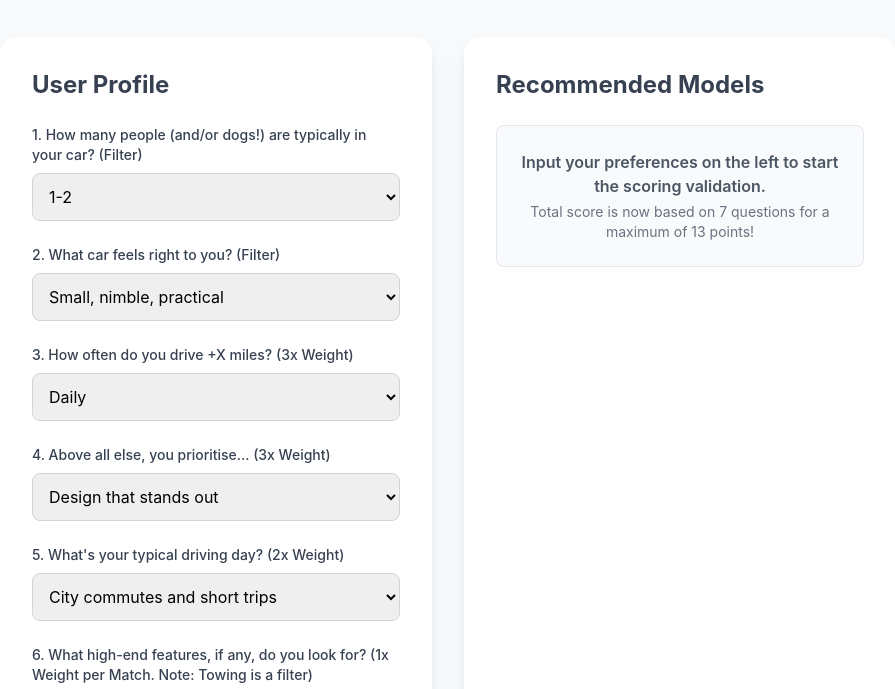
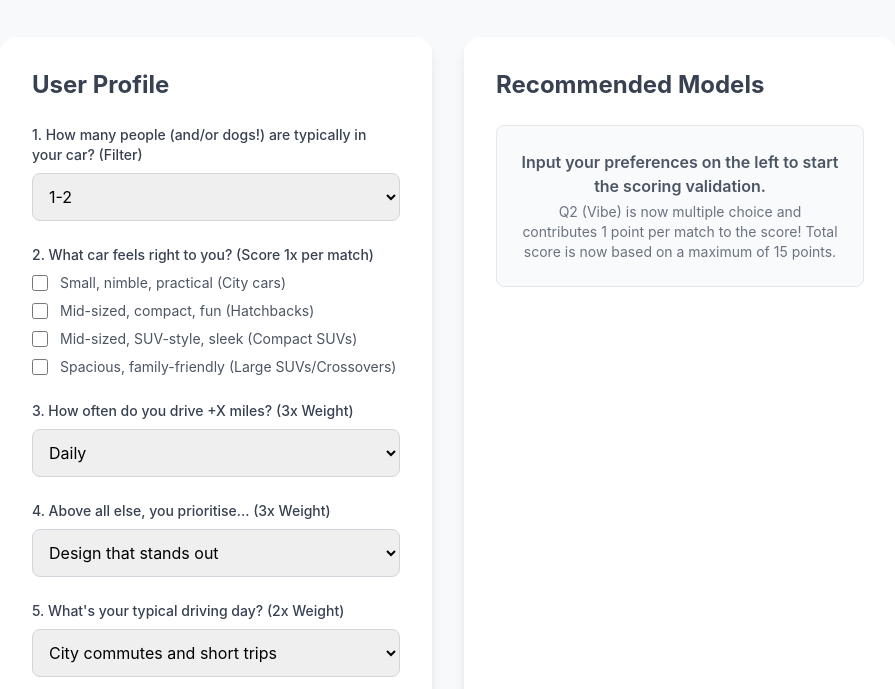
Before and after one commit to hawk-dviveiros/test-renault, a plain HTML site: page index.html in a window 1280 px wide. Shown: the part 111-800 px from the top of the page, without its empty margins (192-1087 px from the left). Drawn offline with Linux system fonts and the light colour scheme.

Commit message:
Convert Q2 (Vibe) to multi-select scoring to guarantee ranked results.

```diff
--- a/index.html
+++ b/index.html
@@ -62,22 +62,37 @@
                 <h2 class="text-2xl font-bold mb-6 text-gray-700">User Profile</h2>
                 <form id="car-quiz-form" class="space-y-6">
 
-                    <!-- Q1: How many people -->
+                    <!-- Q1: How many people (FILTER) -->
                     <div>
                         <label class="block text-sm font-medium text-gray-700 mb-2">1. How many people (and/or dogs!) are typically in your car? (Filter)</label>
-                        <select name="people" id="people-select" onchange="updateVibeOptions()" class="w-full p-3 border border-gray-300 rounded-lg focus:ring-red-500 focus:border-red-500">
+                        <select name="people" id="people-select" class="w-full p-3 border border-gray-300 rounded-lg focus:ring-red-500 focus:border-red-500">
                             <option value="1-2">1-2</option>
                             <option value="2-4">2-4</option>
                             <option value="5">5</option>
                         </select>
                     </div>
 
-                    <!-- Q2: Perfect Car Vibe (Dynamically Populated) -->
+                    <!-- Q2: Perfect Car Vibe (MULTIPLE CHOICE - Score 1x per match, Max 2 pts) -->
                     <div>
-                        <label class="block text-sm font-medium text-gray-700 mb-2">2. What car feels right to you? (Filter)</label>
-                        <select name="vibe" id="vibe-select" class="w-full p-3 border border-gray-300 rounded-lg focus:ring-red-500 focus:border-red-500">
-                            <!-- Options populated by JavaScript based on Q1 -->
-                        </select>
+                        <label class="block text-sm font-medium text-gray-700 mb-2">2. What car feels right to you? (Score 1x per match)</label>
+                        <div class="space-y-2 mt-2">
+                            <label class="flex items-center">
+                                <input type="checkbox" name="vibe" value="Small, nimble, practical" class="h-4 w-4 text-red-600 border-gray-300 rounded focus:ring-red-500">
+                                <span class="ml-3 text-sm text-gray-600">Small, nimble, practical (City cars)</span>
+                            </label>
+                            <label class="flex items-center">
+                                <input type="checkbox" name="vibe" value="Mid-sized, compact, fun" class="h-4 w-4 text-red-600 border-gray-300 rounded focus:ring-red-500">
+                                <span class="ml-3 text-sm text-gray-600">Mid-sized, compact, fun (Hatchbacks)</span>
+                            </label>
+                            <label class="flex items-center">
+                                <input type="checkbox" name="vibe" value="Mid-sized, SUV-style, sleek" class="h-4 w-4 text-red-600 border-gray-300 rounded focus:ring-red-500">
+                                <span class="ml-3 text-sm text-gray-600">Mid-sized, SUV-style, sleek (Compact SUVs)</span>
+                            </label>
+                            <label class="flex items-center">
+                                <input type="checkbox" name="vibe" value="Spacious, family-friendly" class="h-4 w-4 text-red-600 border-gray-300 rounded focus:ring-red-500">
+                                <span class="ml-3 text-sm text-gray-600">Spacious, family-friendly (Large SUVs/Crossovers)</span>
+                            </label>
+                        </div>
                     </div>
 
                     <!-- Q3: Driving Distance Frequency (Weighted 3x) -->
@@ -164,68 +179,38 @@
 
     <script>
         // --- 1. CAR MODEL DATA ---
-        // Max Score: 3(LDF) + 3(P) + 2(DD) + 3(F) + 2(CA) = 13 points
+        // Max Score: 15 points (Q2 max 2, Q3 max 3, Q4 max 3, Q5 max 2, Q6 max 3, Q7 max 2)
         const CAR_MODELS = [
+            // Note: 'vibe' is now an array to allow for multiple matching tags.
             // Clio
-            { name: "Clio", capacity: "1-2", vibe: "Small, nimble, practical", longDistanceFrequency: "Weekly", prioritise: "The essentials, done right", drivingDay: "Always on-the-go with kids", features: ["Exciting colourways"], towingWeight: 900, chargingAccess: "No", description: "Compact and efficient city car (Petrol/Hybrid)." },
+            { name: "Clio", capacity: "1-2", vibe: ["Small, nimble, practical"], longDistanceFrequency: "Weekly", prioritise: "The essentials, done right", drivingDay: "Always on-the-go with kids", features: ["Exciting colourways"], towingWeight: 900, chargingAccess: "No", description: "Compact and efficient city car (Petrol/Hybrid)." },
             // R5 e-Tech Electric
-            { name: "R5 e-Tech Electric", capacity: "2-4", vibe: "Mid-sized, compact, fun", longDistanceFrequency: "Rarely", prioritise: "Design that stands out", drivingDay: "City commutes and short trips", features: ["High-end audio system", "Exciting colourways"], towingWeight: 500, chargingAccess: "At home", description: "Fun, electric hatchback with bold design." },
+            { name: "R5 e-Tech Electric", capacity: "2-4", vibe: ["Mid-sized, compact, fun"], longDistanceFrequency: "Rarely", prioritise: "Design that stands out", drivingDay: "City commutes and short trips", features: ["High-end audio system", "Exciting colourways"], towingWeight: 500, chargingAccess: "At home", description: "Fun, electric hatchback with bold design." },
             // R4 e-Tech Electric
-            { name: "R4 e-Tech Electric", capacity: "2-4", vibe: "Mid-sized, compact, fun", longDistanceFrequency: "Rarely", prioritise: "Design that stands out", drivingDay: "City commutes and short trips", features: ["High-end audio system"], towingWeight: 750, chargingAccess: "At work", description: "Rugged electric crossover." },
-            // Captur
-            { name: "Captur", capacity: "2-4", vibe: "Mid-sized, SUV-style, sleek", longDistanceFrequency: "Daily", prioritise: "Features and modern tech", drivingDay: "High mileage motorway driving", features: ["Panoramic sunroof", "High-end audio system", "Capable of towing above 700 KGs"], towingWeight: 1200, chargingAccess: "Not currently, but I could install at home", description: "Small SUV, versatile and connected (Hybrid/Petrol)." },
+            { name: "R4 e-Tech Electric", capacity: "2-4", vibe: ["Mid-sized, compact, fun"], longDistanceFrequency: "Rarely", prioritise: "Design that stands out", drivingDay: "City commutes and short trips", features: ["High-end audio system"], towingWeight: 750, chargingAccess: "At work", description: "Rugged electric crossover." },
+            // Captur - Max 2 Vibe points
+            { name: "Captur", capacity: "2-4", vibe: ["Mid-sized, SUV-style, sleek", "Spacious, family-friendly"], longDistanceFrequency: "Daily", prioritise: "Features and modern tech", drivingDay: "High mileage motorway driving", features: ["Panoramic sunroof", "High-end audio system", "Capable of towing above 700 KGs"], towingWeight: 1200, chargingAccess: "Not currently, but I could install at home", description: "Small SUV, versatile and connected (Hybrid/Petrol)." },
             // Symbioz
-            { name: "Symbioz", capacity: "2-4", vibe: "Mid-sized, SUV-style, sleek", longDistanceFrequency: "Daily", prioritise: "Features and modern tech", drivingDay: "High mileage motorway driving", features: ["Panoramic sunroof", "High-end audio system"], towingWeight: 1000, chargingAccess: "At home", description: "Mid-sized family SUV (Hybrid/Petrol)." },
+            { name: "Symbioz", capacity: "2-4", vibe: ["Mid-sized, SUV-style, sleek"], longDistanceFrequency: "Daily", prioritise: "Features and modern tech", drivingDay: "High mileage motorway driving", features: ["Panoramic sunroof", "High-end audio system"], towingWeight: 1000, chargingAccess: "At home", description: "Mid-sized family SUV (Hybrid/Petrol)." },
             // Megane
-            { name: "Megane", capacity: "2-4", vibe: "Mid-sized, compact, fun", longDistanceFrequency: "Weekly", prioritise: "Design that stands out", drivingDay: "High mileage motorway driving", features: ["High-end audio system", "Bike rack"], towingWeight: 750, chargingAccess: "At home", description: "Sporty electric hatchback." },
-            // Scenic
-            { name: "Scenic", capacity: "5", vibe: "Spacious, family-friendly", longDistanceFrequency: "Daily", prioritise: "Comfort and space", drivingDay: "High mileage motorway driving", features: ["Panoramic sunroof", "High-end audio system", "Capable of towing above 700 KGs"], towingWeight: 1500, chargingAccess: "At home", description: "Large, electric family SUV." },
+            { name: "Megane", capacity: "2-4", vibe: ["Mid-sized, compact, fun"], longDistanceFrequency: "Weekly", prioritise: "Design that stands out", drivingDay: "High mileage motorway driving", features: ["High-end audio system", "Bike rack"], towingWeight: 750, chargingAccess: "At home", description: "Sporty electric hatchback." },
+            // Scenic - Max 2 Vibe points
+            { name: "Scenic", capacity: "5", vibe: ["Spacious, family-friendly", "Mid-sized, SUV-style, sleek"], longDistanceFrequency: "Daily", prioritise: "Comfort and space", drivingDay: "High mileage motorway driving", features: ["Panoramic sunroof", "High-end audio system", "Capable of towing above 700 KGs"], towingWeight: 1500, chargingAccess: "At home", description: "Large, electric family SUV." },
             // Rafale
-            { name: "Rafale", capacity: "5", vibe: "Spacious, family-friendly", longDistanceFrequency: "Daily", prioritise: "Design that stands out", drivingDay: "High mileage motorway driving", features: ["Panoramic sunroof", "High-end audio system", "Capable of towing above 700 KGs"], towingWeight: 1500, chargingAccess: "At work", description: "Coupe SUV with focus on design (Hybrid/Petrol)." },
+            { name: "Rafale", capacity: "5", vibe: ["Spacious, family-friendly"], longDistanceFrequency: "Daily", prioritise: "Design that stands out", drivingDay: "High mileage motorway driving", features: ["Panoramic sunroof", "High-end audio system", "Capable of towing above 700 KGs"], towingWeight: 1500, chargingAccess: "At work", description: "Coupe SUV with focus on design (Hybrid/Petrol)." },
             // Austral
-            { name: "Austral", capacity: "5", vibe: "Spacious, family-friendly", longDistanceFrequency: "Daily", prioritise: "Comfort and space", drivingDay: "High mileage motorway driving", features: ["Panoramic sunroof", "High-end audio system", "Capable of towing above 700 KGs"], towingWeight: 1500, chargingAccess: "Not currently, but I could install at home", description: "Premium SUV with hybrid technology." },
+            { name: "Austral", capacity: "5", vibe: ["Spacious, family-friendly"], longDistanceFrequency: "Daily", prioritise: "Comfort and space", drivingDay: "High mileage motorway driving", features: ["Panoramic sunroof", "High-end audio system", "Capable of towing above 700 KGs"], towingWeight: 1500, chargingAccess: "Not currently, but I could install at home", description: "Premium SUV with hybrid technology." },
             // Twingo
-            { name: "Twingo", capacity: "1-2", vibe: "Small, nimble, practical", longDistanceFrequency: "Rarely", prioritise: "Design that stands out", drivingDay: "City commutes and short trips", features: [], towingWeight: 0, chargingAccess: "At home", description: "Electric city car." }
+            { name: "Twingo", capacity: "1-2", vibe: ["Small, nimble, practical"], longDistanceFrequency: "Rarely", prioritise: "Design that stands out", drivingDay: "City commutes and short trips", features: [], towingWeight: 0, chargingAccess: "At home", description: "Electric city car." }
         ];
 
-        // --- 2. DYNAMIC MAPPING DATA ---
-        // Maps the capacity (Q1) to the distinct vibe options (Q2) available in that category.
-        const CAPACITY_TO_VIBES = {
-            "1-2": [
-                "Small, nimble, practical"
-            ],
-            "2-4": [
-                "Mid-sized, compact, fun",
-                "Mid-sized, SUV-style, sleek"
-            ],
-            "5": [
-                "Spacious, family-friendly"
-            ]
-        };
+        // --- 2. DYNAMIC MAPPING DATA (Removed as Q2 is no longer dynamic) ---
 
-        // --- 3. DYNAMIC UI LOGIC ---
+        // --- 3. DYNAMIC UI LOGIC (Removed as Q2 is no longer dynamic) ---
 
         function updateVibeOptions() {
-            const peopleSelect = document.getElementById('people-select');
-            const vibeSelect = document.getElementById('vibe-select');
-            const selectedCapacity = peopleSelect.value;
-
-            const vibes = CAPACITY_TO_VIBES[selectedCapacity] || [];
-
-            vibeSelect.innerHTML = '';
-
-            if (vibes.length > 0) {
-                vibes.forEach(vibe => {
-                    const option = document.createElement('option');
-                    option.value = vibe;
-                    option.textContent = vibe;
-                    vibeSelect.appendChild(option);
-                });
-            } else {
-                 const option = document.createElement('option');
-                 option.textContent = "No Vibe options available";
-                 vibeSelect.appendChild(option);
-            }
+            // Function no longer needed, retained as a placeholder function name to avoid console errors
+            // if the onchange event is still mistakenly referenced.
         }
 
 
@@ -241,7 +226,7 @@
 
                 // --- A. FILTERS (Pass/Fail) ---
 
-                // F1: People Capacity Filter
+                // F1: People Capacity Filter (STILL A FILTER)
                 if (model.capacity !== userInput.people) {
                     isFiltered = true;
                     matchDetails.push({ key: "People", isMatch: false, reason: `Needs ${userInput.people} but model has ${model.capacity}` });
@@ -249,15 +234,7 @@
                     matchDetails.push({ key: "People", isMatch: true, reason: `Matches capacity (${model.capacity})` });
                 }
 
-                // F2: Car Vibe Filter
-                if (model.vibe !== userInput.vibe) {
-                    isFiltered = true;
-                    matchDetails.push({ key: "Vibe", isMatch: false, reason: `User wants "${userInput.vibe}" but model is "${model.vibe}"` });
-                } else {
-                     matchDetails.push({ key: "Vibe", isMatch: true, reason: `Matches vibe: "${model.vibe}"` });
-                }
-
-                // F3: Towing Filter
+                // F2: Towing Filter (STILL A FILTER)
                 const wantsTowing = userInput.features.includes("Capable of towing above 700 KGs");
                 if (wantsTowing && model.towingWeight < 700) {
                     isFiltered = true;
@@ -275,9 +252,19 @@
                     return;
                 }
 
-                // --- B. WEIGHTED SCORING (Max Score = 13 points) ---
+                // --- B. WEIGHTED SCORING (Max Score = 15 points) ---
 
-                // W1: Distance Frequency (3x Weight)
+                // W1: Vibe Score (1x Weight per match, Max 2 points) - NEW SCORING
+                let vibeMatches = 0;
+                userInput.vibe.forEach(userVibe => {
+                    if (model.vibe.includes(userVibe)) {
+                        score += 1;
+                        vibeMatches++;
+                    }
+                });
+                matchDetails.push({ key: "Vibe Match (1x per)", isMatch: vibeMatches > 0, reason: `Matched ${vibeMatches} Vibe tags (+${vibeMatches} pts)` });
+
+                // W2: Distance Frequency (3x Weight)
                 if (model.longDistanceFrequency === userInput.longDistanceFrequency) {
                     score += 3;
                     matchDetails.push({ key: "Distance Freq. (3x)", isMatch: true, reason: `Matched frequency: "${model.longDistanceFrequency}" (+3 pts)` });
@@ -285,7 +272,7 @@
                     matchDetails.push({ key: "Distance Freq. (3x)", isMatch: false, reason: `Mismatched frequency: User wants "${userInput.longDistanceFrequency}"` });
                 }
 
-                // W2: Prioritise (3x Weight)
+                // W3: Prioritise (3x Weight)
                 if (model.prioritise === userInput.prioritise) {
                     score += 3;
                     matchDetails.push({ key: "Prioritise (3x)", isMatch: true, reason: `Matched priority: "${model.prioritise}" (+3 pts)` });
@@ -293,20 +280,12 @@
                     matchDetails.push({ key: "Prioritise (3x)", isMatch: false, reason: `Mismatched priority: User wants "${userInput.prioritise}"` });
                 }
 
-                // W3: Driving Day (2x Weight)
+                // W4: Driving Day (2x Weight)
                 if (model.drivingDay === userInput.drivingDay) {
                     score += 2;
                     matchDetails.push({ key: "Driving Day (2x)", isMatch: true, reason: `Matched driving day: "${model.drivingDay}" (+2 pts)` });
                 } else {
                     matchDetails.push({ key: "Driving Day (2x)", isMatch: false, reason: `Mismatched driving day: User wants "${userInput.drivingDay}"` });
-                }
-
-                // W4: Charging Access (2x Weight)
-                if (model.chargingAccess === userInput.chargingAccess) {
-                    score += 2;
-                    matchDetails.push({ key: "Charging Access (2x)", isMatch: true, reason: `Matched access: "${model.chargingAccess}" (+2 pts)` });
-                } else {
-                    matchDetails.push({ key: "Charging Access (2x)", isMatch: false, reason: `Mismatched access: User wants "${userInput.chargingAccess}"` });
                 }
 
                 // W5: High-end Features (1x Weight per match - Max 3 features)
@@ -328,6 +307,13 @@
                     reason: `Total features matched: ${featureMatches} out of ${userFeatures.length} (+${featureMatches} pts)`
                 });
 
+                // W6: Charging Access (2x Weight)
+                if (model.chargingAccess === userInput.chargingAccess) {
+                    score += 2;
+                    matchDetails.push({ key: "Charging Access (2x)", isMatch: true, reason: `Matched access: "${model.chargingAccess}" (+2 pts)` });
+                } else {
+                    matchDetails.push({ key: "Charging Access (2x)", isMatch: false, reason: `Mismatched access: User wants "${userInput.chargingAccess}"` });
+                }
 
 
                 // Final Model Data
@@ -359,7 +345,7 @@
                 container.innerHTML = `
                     <div class="text-center p-6 bg-red-50 rounded-lg border border-red-200">
                         <p class="font-semibold text-red-700">No models passed the essential filters.</p>
-                        <p class="text-sm text-red-600 mt-1">Check the Towing filter! Since Q1 and Q2 are linked, towing is the most likely cause of a full filter.</p>
+                        <p class="text-sm text-red-600 mt-1">Only the People (Q1) and Towing (Q6 checkbox) questions act as filters now. Please check these options.</p>
                     </div>
                 `;
             } else {
@@ -382,7 +368,7 @@
         }
 
         function createModelCard(result, rank) {
-            const totalScore = 13; // Max theoretical score is now 13
+            const totalScore = 15; // Max theoretical score is now 15
             const percentage = ((result.score / totalScore) * 100).toFixed(0);
 
             let detailsHtml = result.matchDetails.map(detail => `
@@ -420,7 +406,7 @@
         }
 
         function createFilteredCard(result) {
-            const filterFailures = result.matchDetails.filter(d => (d.key === 'People' || d.key === 'Vibe' || d.key === 'Towing') && !d.isMatch);
+            const filterFailures = result.matchDetails.filter(d => (d.key === 'People' || d.key === 'Towing') && !d.isMatch);
             const failureReason = filterFailures.map(f => f.reason).join('; ');
 
             return `
@@ -444,7 +430,9 @@
             // Collect user input from the form
             const userInput = {
                 people: form.elements.people.value,
-                vibe: form.elements.vibe.value,
+                vibe: Array.from(form.elements.vibe) // Q2 is now array of checked values
+                        .filter(checkbox => checkbox.checked)
+                        .map(checkbox => checkbox.value),
                 longDistanceFrequency: form.elements.longDistanceFrequency.value, // Q3
                 prioritise: form.elements.prioritise.value, // Q4
                 drivingDay: form.elements.drivingDay.value, // Q5
@@ -458,13 +446,12 @@
             renderResults(results);
         });
 
-        // Initialize Vibe options on page load
+        // Initialization now only sets the placeholder text, as Q2 is no longer dynamic
         document.addEventListener('DOMContentLoaded', () => {
-            updateVibeOptions();
             document.getElementById('results-container').innerHTML = `
                 <div class="text-center p-6 bg-gray-50 rounded-lg border border-gray-200">
                     <p class="font-semibold text-gray-600">Input your preferences on the left to start the scoring validation.</p>
-                    <p class="text-sm text-gray-500 mt-1">Total score is now based on 7 questions for a maximum of 13 points!</p>
+                    <p class="text-sm text-gray-500 mt-1">Q2 (Vibe) is now multiple choice and contributes 1 point per match to the score! Total score is now based on a maximum of 15 points.</p>
                 </div>
             `;
         });
```
